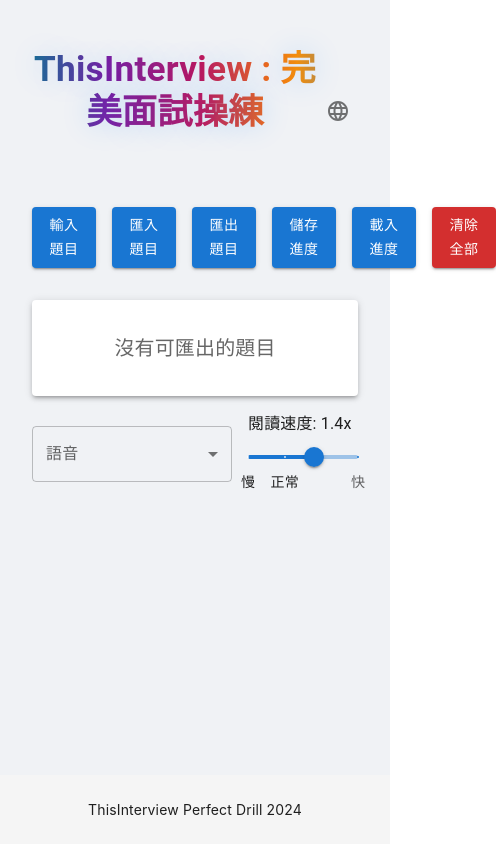
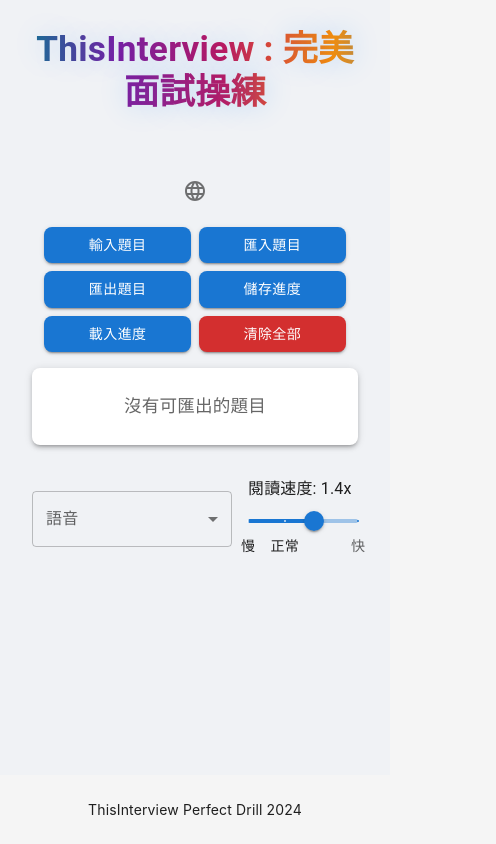
Before and after one commit to nathan927/ThisInterview, a React (Create React App) app: page / in a window 390 px wide. Shown: the whole page, 496 px wide, since content can reach past the window. Built offline with nearby package versions, Linux system fonts and the light colour scheme.

Commit message:
feat: Enhanced responsive design
- Improved mobile and desktop layouts
- Added responsive spacing and typography
- Enhanced button layouts for mobile
- Improved dialog and form layouts
- Added better spacing and gaps between elements
- Optimized navigation controls for different screen sizes

```diff
--- a/src/App.js
+++ b/src/App.js
@@ -8,26 +8,80 @@ const { Content, Footer } = Layout;
 
 const StyledLayout = styled(Layout)`
   min-height: 100vh;
+  background: #f5f5f5;
 `;
 
 const StyledContent = styled(Content)`
   padding: 24px 50px;
+  max-width: 1200px;
+  margin: 0 auto;
+  width: 100%;
+
+  @media (max-width: 1200px) {
+    padding: 20px 40px;
+  }
+
+  @media (max-width: 900px) {
+    padding: 16px 24px;
+  }
+
   @media (max-width: 600px) {
-    padding: 16px 16px;
+    padding: 12px 16px;
   }
 `;
 
 const StyledFooter = styled(Footer)`
   text-align: center;
+  background: transparent;
+  margin-top: auto;
 `;
 
 const theme = createTheme({
   palette: {
     primary: {
       main: '#1976d2',
+      light: '#42a5f5',
+      dark: '#1565c0',
     },
     secondary: {
       main: '#dc004e',
+      light: '#ff4081',
+      dark: '#c51162',
+    },
+    background: {
+      default: '#f5f5f5',
+      paper: '#ffffff',
+    },
+  },
+  typography: {
+    h4: {
+      fontWeight: 600,
+      '@media (max-width:600px)': {
+        fontSize: '1.75rem',
+      },
+    },
+    h6: {
+      fontWeight: 500,
+      '@media (max-width:600px)': {
+        fontSize: '1.1rem',
+      },
+    },
+  },
+  components: {
+    MuiButton: {
+      styleOverrides: {
+        root: {
+          textTransform: 'none',
+          borderRadius: 8,
+        },
+      },
+    },
+    MuiPaper: {
+      styleOverrides: {
+        root: {
+          borderRadius: 12,
+        },
+      },
     },
   },
 });
--- a/src/components/PerfectDrill.js
+++ b/src/components/PerfectDrill.js
@@ -544,9 +544,16 @@ const PerfectDrill = () => {
   );
 
   return (
-    <Container maxWidth="md">
-      <Box sx={{ my: 4 }}>
-        <Box sx={{ display: 'flex', justifyContent: 'space-between', alignItems: 'center', mb: 4 }}>
+    <Container maxWidth="lg">
+      <Box sx={{ my: { xs: 2, sm: 3, md: 4 } }}>
+        <Box sx={{
+          display: 'flex',
+          justifyContent: 'space-between',
+          alignItems: 'center',
+          mb: { xs: 2, sm: 3, md: 4 },
+          flexDirection: { xs: 'column', sm: 'row' },
+          gap: { xs: 2, sm: 0 }
+        }}>
           <StyledTitle variant="h4" component="h1">
             {t.title}
           </StyledTitle>
@@ -565,34 +572,45 @@ const PerfectDrill = () => {
           </Box>
         </Box>
 
-        <Box sx={{ display: 'flex', gap: 2, mb: 4 }}>
+        <Box sx={{
+          display: 'flex',
+          gap: { xs: 1, sm: 2 },
+          mb: { xs: 2, sm: 3, md: 4 },
+          flexWrap: 'wrap',
+          justifyContent: { xs: 'center', sm: 'flex-start' }
+        }}>
           <Button
             variant="contained"
             onClick={() => setShowUploadDialog(true)}
+            sx={{ minWidth: { xs: '45%', sm: 'auto' } }}
           >
             {t.inputQuestions}
           </Button>
           <Button
             variant="contained"
             onClick={importQuestions}
+            sx={{ minWidth: { xs: '45%', sm: 'auto' } }}
           >
             {t.importQuestions}
           </Button>
           <Button
             variant="contained"
             onClick={exportQuestions}
+            sx={{ minWidth: { xs: '45%', sm: 'auto' } }}
           >
             {t.exportQuestions}
           </Button>
           <Button
             variant="contained"
             onClick={saveSession}
+            sx={{ minWidth: { xs: '45%', sm: 'auto' } }}
           >
             {t.saveSession}
           </Button>
           <Button
             variant="contained"
             onClick={loadSession}
+            sx={{ minWidth: { xs: '45%', sm: 'auto' } }}
           >
             {t.loadSession}
           </Button>
@@ -600,6 +618,7 @@ const PerfectDrill = () => {
             variant="contained"
             color="error"
             onClick={handleClearAll}
+            sx={{ minWidth: { xs: '45%', sm: 'auto' } }}
           >
             {t.clearAll}
           </Button>
@@ -607,19 +626,52 @@ const PerfectDrill = () => {
 
         {questions.length > 0 ? (
           <Box>
-            <Paper elevation={3} sx={{ p: 3, mb: 4 }}>
-              <Typography variant="h6" gutterBottom>
+            <Paper
+              elevation={3}
+              sx={{
+                p: { xs: 2, sm: 3 },
+                mb: { xs: 2, sm: 3, md: 4 },
+                borderRadius: 2
+              }}
+            >
+              <Typography
+                variant="h6"
+                gutterBottom
+                sx={{
+                  fontSize: { xs: '1.1rem', sm: '1.25rem' },
+                  fontWeight: 500
+                }}
+              >
                 {t.questionNumber(currentQuestionIndex + 1, questions.length)}
               </Typography>
-              <Typography variant="body1" paragraph>
+              <Typography
+                variant="body1"
+                paragraph
+                sx={{
+                  fontSize: { xs: '1rem', sm: '1.1rem' },
+                  whiteSpace: 'pre-wrap'
+                }}
+              >
                 {questions[currentQuestionIndex]}
               </Typography>
 
-              {renderQuestionControls()}
+              <Box sx={{
+                display: 'flex',
+                flexWrap: 'wrap',
+                gap: 1,
+                mt: 2,
+                justifyContent: { xs: 'center', sm: 'flex-start' }
+              }}>
+                {renderQuestionControls()}
+              </Box>
 
               {recordings[currentQuestionIndex] && (
                 <Box sx={{ mt: 2 }}>
-                  <audio src={recordings[currentQuestionIndex]} controls />
+                  <audio
+                    src={recordings[currentQuestionIndex]}
+                    controls
+                    style={{ width: '100%', maxWidth: '500px' }}
+                  />
                 </Box>
               )}
 
@@ -627,6 +679,8 @@ const PerfectDrill = () => {
                 <Button
                   onClick={() => toggleModelAnswer(currentQuestionIndex)}
                   startIcon={showModelAnswer[currentQuestionIndex] ? <ExpandLessIcon /> : <ExpandMoreIcon />}
+                  fullWidth
+                  sx={{ mb: 1 }}
                 >
                   {t.modelAnswer}
                 </Button>
@@ -641,18 +695,27 @@ const PerfectDrill = () => {
                       [currentQuestionIndex]: e.target.value
                     }))}
                     placeholder={t.modelAnswerPlaceholder}
-                    sx={{ mt: 2 }}
+                    sx={{ mt: 1 }}
                   />
                 </Collapse>
               </Box>
             </Paper>
 
-            <Box sx={{ display: 'flex', justifyContent: 'center', gap: 2 }}>
+            <Box sx={{
+              display: 'flex',
+              justifyContent: 'center',
+              gap: { xs: 1, sm: 2 },
+              flexWrap: { xs: 'wrap', sm: 'nowrap' }
+            }}>
               <Button
                 variant="contained"
                 startIcon={<KeyboardDoubleArrowLeftIcon />}
                 onClick={handleNavigateFirst}
                 disabled={currentQuestionIndex === 0}
+                sx={{
+                  minWidth: { xs: '45%', sm: 'auto' },
+                  display: { xs: 'none', sm: 'flex' }
+                }}
               >
                 {t.firstQuestion}
               </Button>
@@ -661,6 +724,7 @@ const PerfectDrill = () => {
                 startIcon={<ArrowBackIcon />}
                 onClick={handlePrevious}
                 disabled={currentQuestionIndex === 0}
+                sx={{ minWidth: { xs: '45%', sm: 'auto' } }}
               >
                 {t.previous}
               </Button>
@@ -669,6 +733,7 @@ const PerfectDrill = () => {
                 endIcon={<ArrowForwardIcon />}
                 onClick={handleNext}
                 disabled={currentQuestionIndex === questions.length - 1}
+                sx={{ minWidth: { xs: '45%', sm: 'auto' } }}
               >
                 {t.next}
               </Button>
@@ -677,20 +742,43 @@ const PerfectDrill = () => {
                 endIcon={<KeyboardDoubleArrowRightIcon />}
                 onClick={handleNavigateLast}
                 disabled={currentQuestionIndex === questions.length - 1}
+                sx={{
+                  minWidth: { xs: '45%', sm: 'auto' },
+                  display: { xs: 'none', sm: 'flex' }
+                }}
               >
                 {t.finalQuestion}
               </Button>
             </Box>
           </Box>
         ) : (
-          <Paper elevation={3} sx={{ p: 4, textAlign: 'center' }}>
-            <Typography variant="h6" color="textSecondary">
+          <Paper
+            elevation={3}
+            sx={{
+              p: { xs: 3, sm: 4 },
+              textAlign: 'center',
+              borderRadius: 2
+            }}
+          >
+            <Typography
+              variant="h6"
+              color="textSecondary"
+              sx={{ fontSize: { xs: '1.1rem', sm: '1.25rem' } }}
+            >
               {t.noQuestions}
             </Typography>
           </Paper>
         )}
 
-        {renderVoiceControls()}
+        <Box sx={{
+          mt: { xs: 2, sm: 3 },
+          display: 'flex',
+          flexDirection: { xs: 'column', sm: 'row' },
+          alignItems: { xs: 'stretch', sm: 'center' },
+          gap: 2
+        }}>
+          {renderVoiceControls()}
+        </Box>
       </Box>
 
       {/* Hidden file inputs */}
@@ -713,10 +801,12 @@ const PerfectDrill = () => {
       <Dialog
         open={showUploadDialog}
         onClose={() => setShowUploadDialog(false)}
+        fullWidth
+        maxWidth="sm"
       >
         <DialogTitle>{t.uploadQuestions}</DialogTitle>
         <DialogContent>
-          <DialogContentText>
+          <DialogContentText sx={{ mb: 2 }}>
             {t.enterQuestions}
           </DialogContentText>
           <TextField
@@ -730,11 +820,11 @@ const PerfectDrill = () => {
             placeholder={t.placeholder}
           />
         </DialogContent>
-        <DialogActions>
+        <DialogActions sx={{ p: 2 }}>
           <Button onClick={() => setShowUploadDialog(false)}>
             {t.cancel}
           </Button>
-          <Button onClick={handleUploadQuestions}>
+          <Button onClick={handleUploadQuestions} variant="contained">
             {t.upload}
           </Button>
         </DialogActions>
@@ -744,8 +834,13 @@ const PerfectDrill = () => {
         open={snackbar.open}
         autoHideDuration={6000}
         onClose={handleCloseSnackbar}
+        anchorOrigin={{ vertical: 'bottom', horizontal: 'center' }}
       >
-        <Alert onClose={handleCloseSnackbar} severity={snackbar.severity}>
+        <Alert
+          onClose={handleCloseSnackbar}
+          severity={snackbar.severity}
+          sx={{ width: '100%' }}
+        >
           {snackbar.message}
         </Alert>
       </Snackbar>
```
